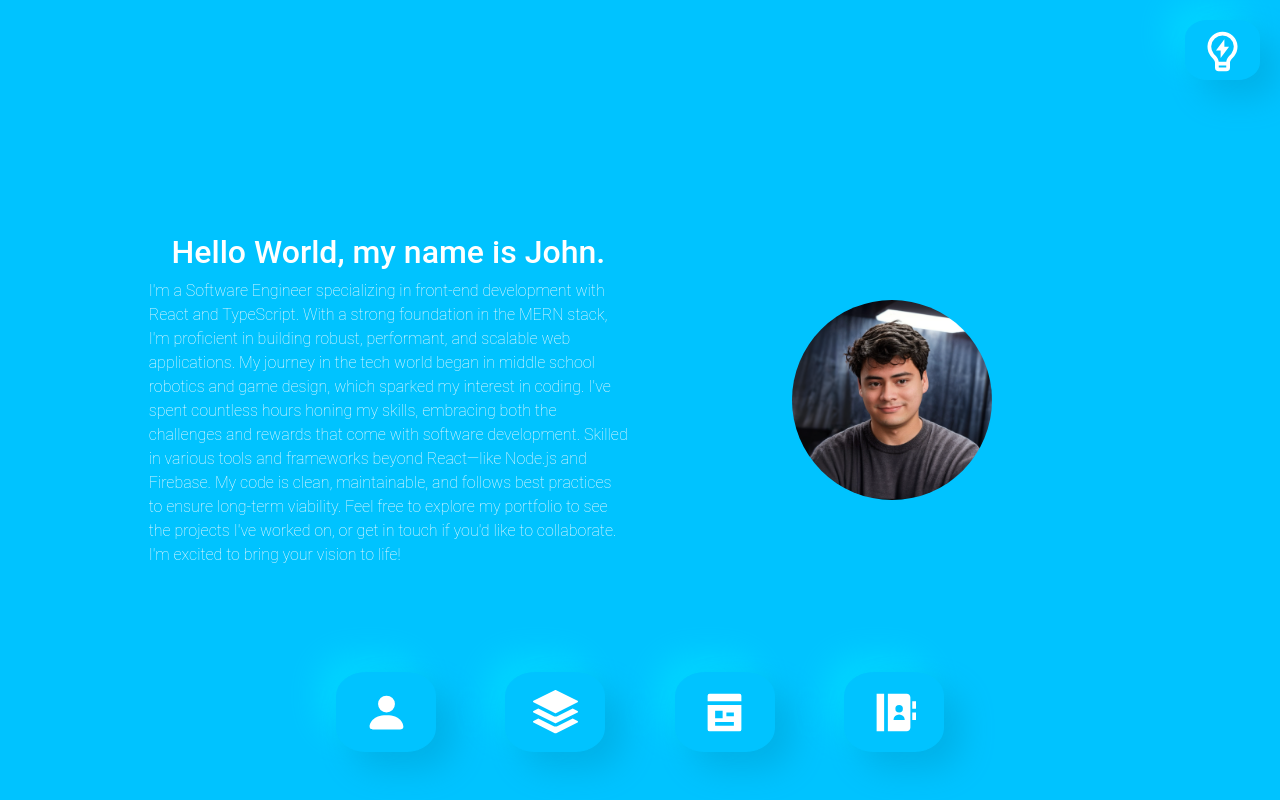
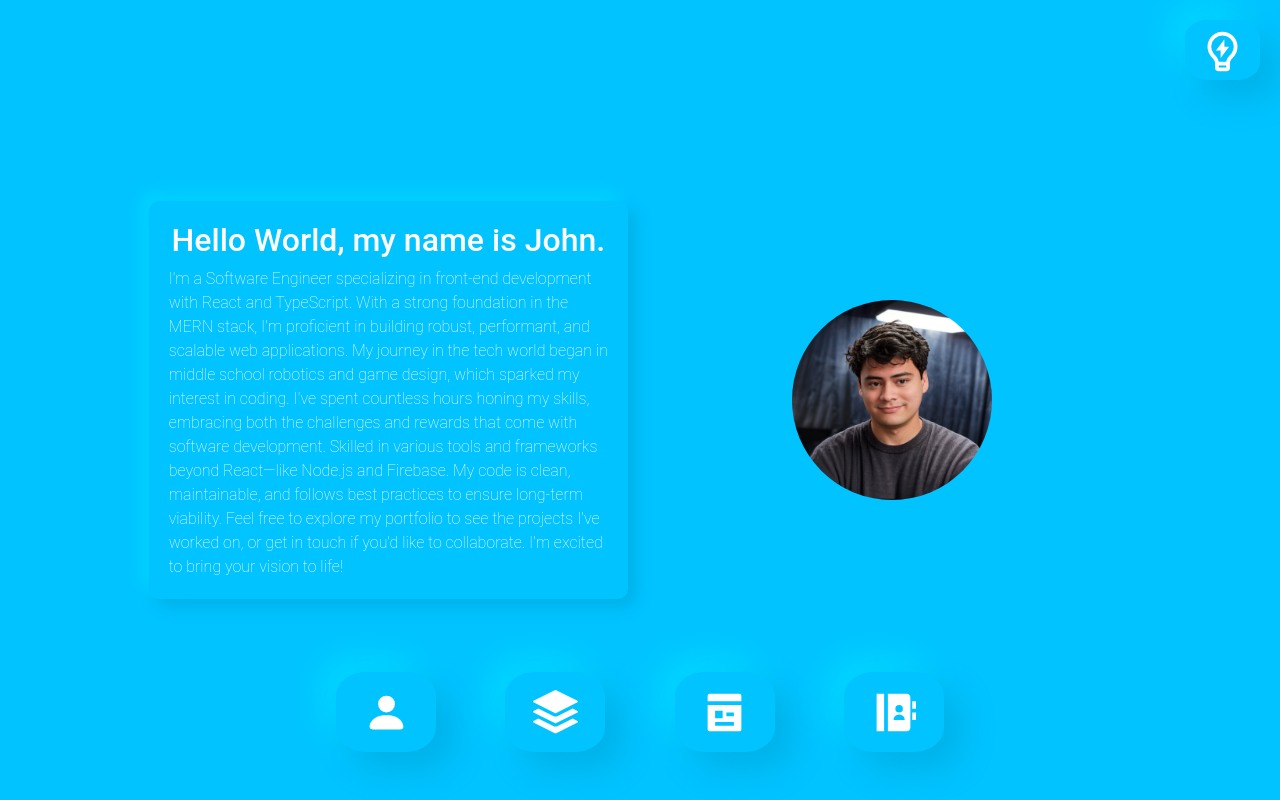
Before and after one commit to jpcollandra/jpakjr, a React (Create React App) app: page /nav in a window 1280 px wide. Built offline with nearby package versions, Linux system fonts and the light colour scheme.

Commit message:
feat(aboutMe): box around text

```diff
--- a/src/App.scss
+++ b/src/App.scss
@@ -250,3 +250,16 @@ $fontFamily: "Roboto";
     width: 100%; // On mobile, the sidebar can take full width
   }
 }
+
+.neomorphic-box {
+  background: var(--background-color);; // Use a background color close to your app's background color
+  border-radius: 10px;
+  padding: 20px;
+  box-shadow:
+    8px 8px 16px #00b1e8, // darker shadow on one side
+    -8px -8px 16px #00d5ff; // lighter "shadow" (acting as a highlight) on the other side
+}
+
+.dark-theme .neomorphic-box  {
+  box-shadow: none;
+}
--- a/src/Pages/aboutMe.tsx
+++ b/src/Pages/aboutMe.tsx
@@ -51,7 +51,7 @@ export default function AboutMe() {
           style={{ width: "100%" }}
         >
           <Col xs={12} lg={5} className="text-center text-col">
-            <div>
+             <div className="neomorphic-box">
               <h2>{fullText}</h2>
               <p
                 style={{
```
